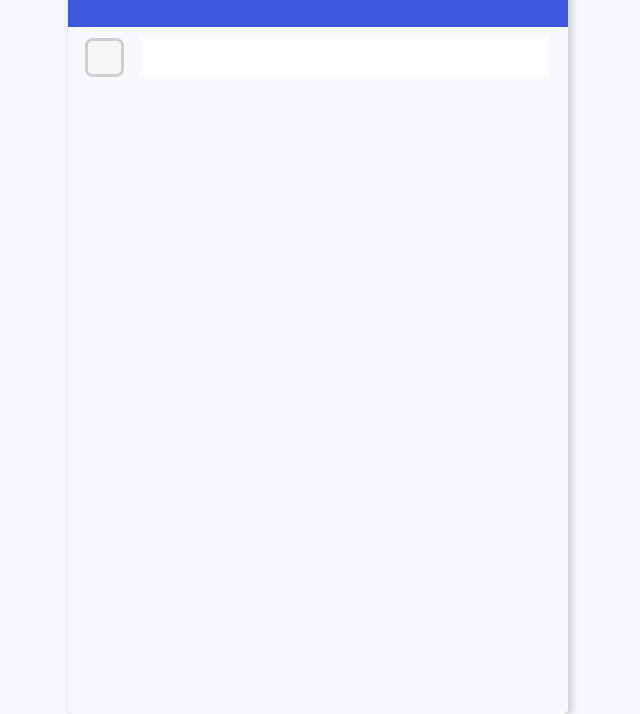
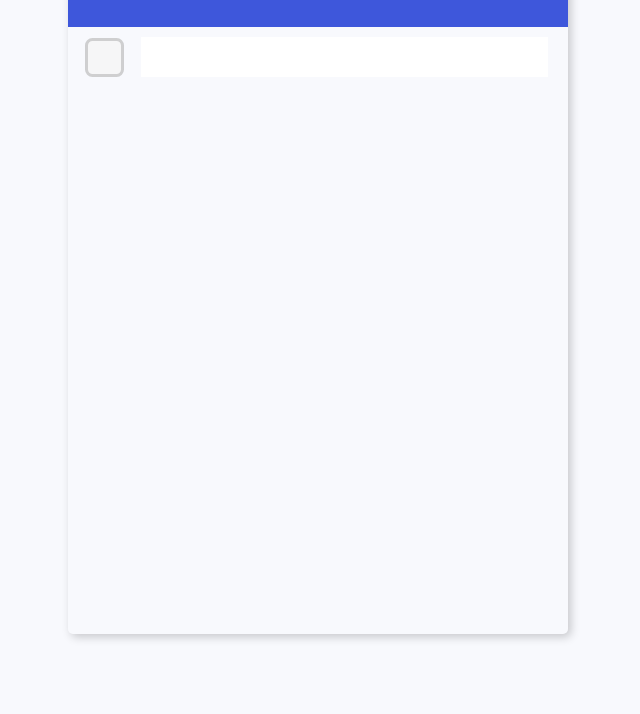
Before and after one commit to ssillanp/coursework, a website: page public/index.html in a window 1280 px wide. Shown: the part 116-830 px from the top of the page, without its empty margins (322-962 px from the left). After the commit the page ends 800 px from the top, so only its background shows below. Drawn offline with Linux system fonts and the light colour scheme.

Commit message:
corrected scrolling when overflow

```diff
--- a/public/styles.css
+++ b/public/styles.css
@@ -10,15 +10,14 @@ body {
     display: flex;
     /*align-items: center;*/
     justify-content: center;
-    height: 100vh;
-    overflow: hidden;
+    height: 90vh;
     margin-top: 30px;
 }
 
 .container {
     border-radius: 5px;
     box-shadow: 3px 3px 10px rgba(0, 0, 0, 0.2);
-    overflow: hidden;
+    overflow: scroll;
     width: 500px;
 }
 
```
